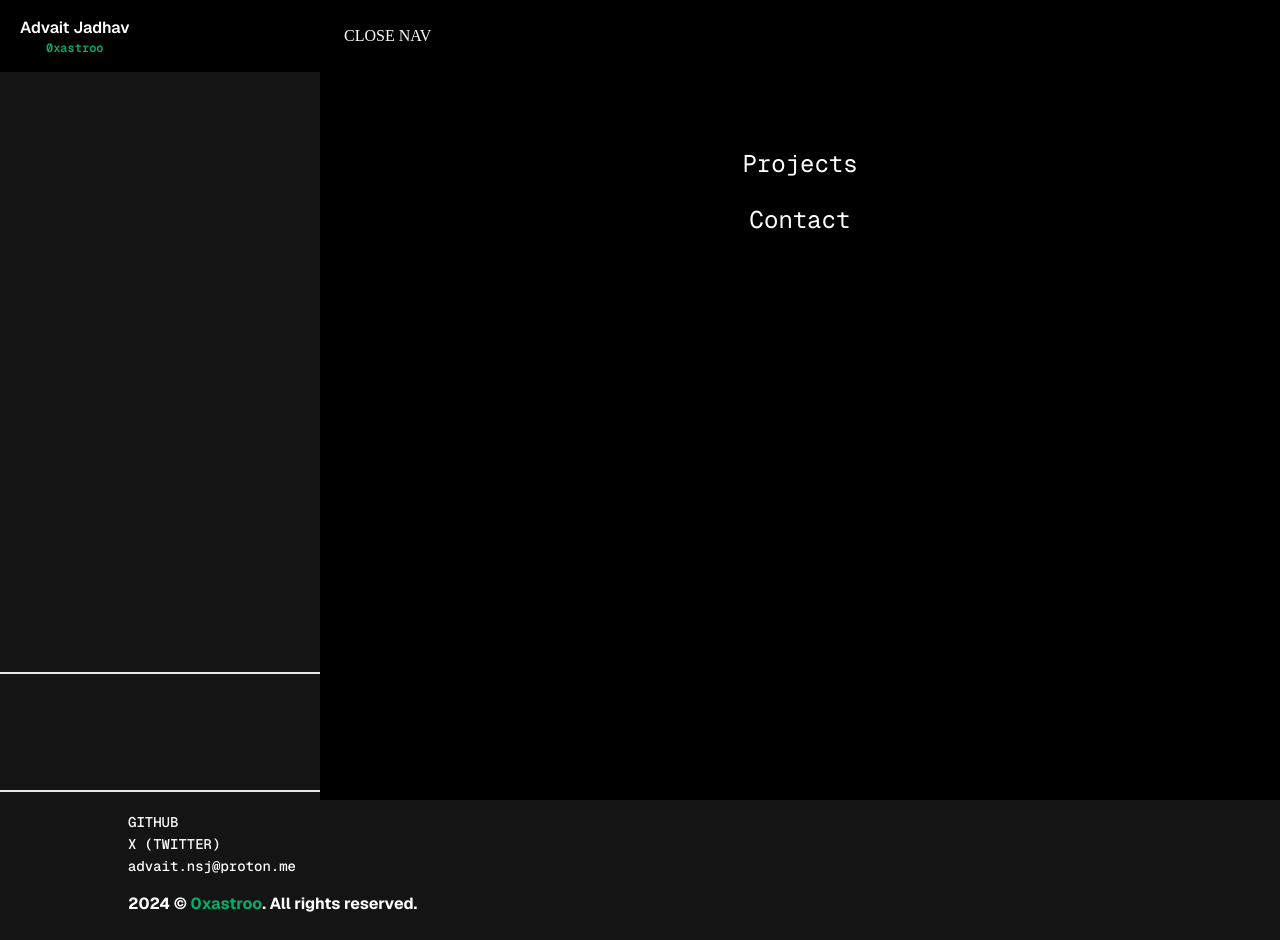
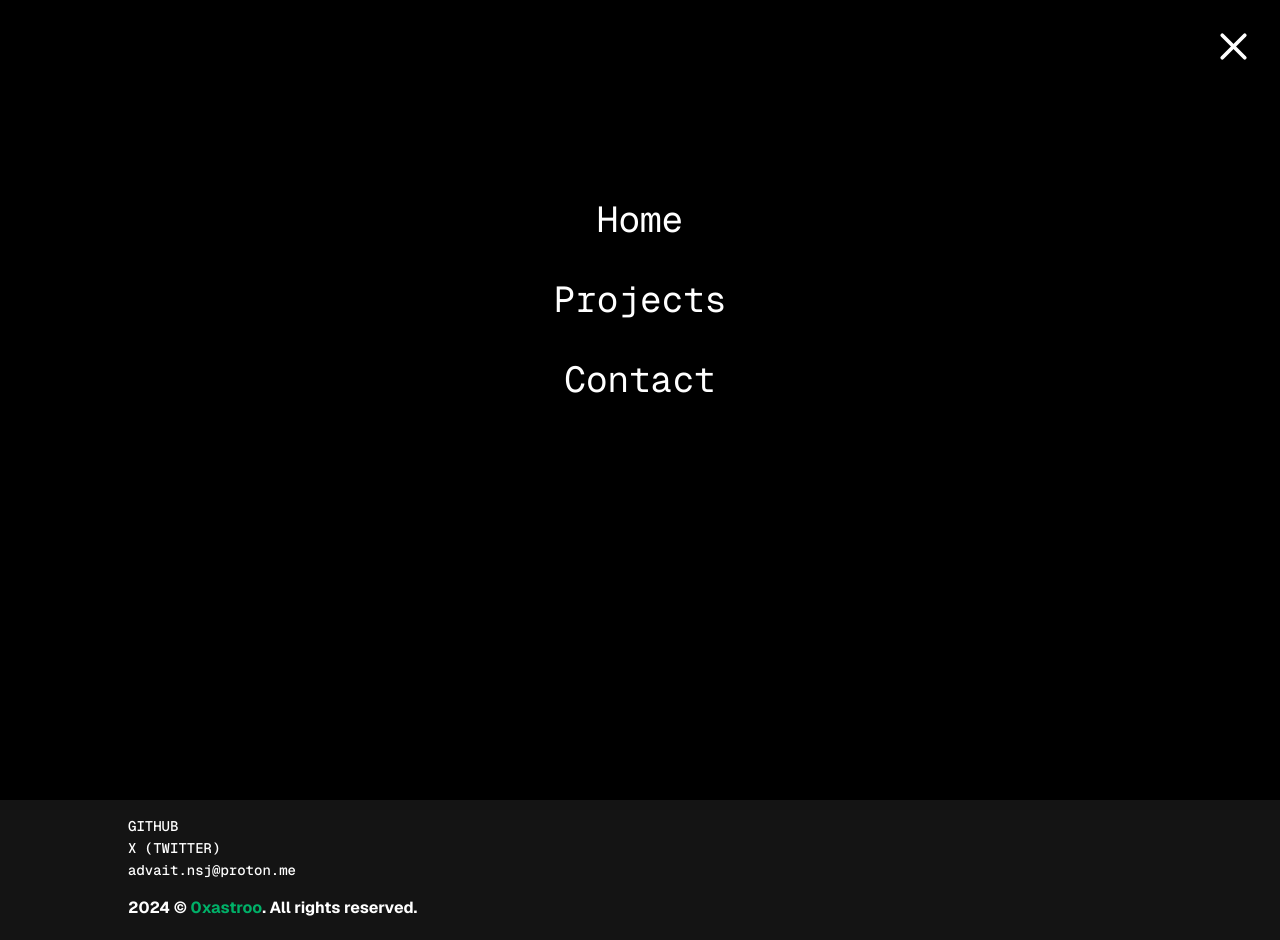
Before and after one commit to 0xastroo/portfolio, a Next.js app: page /contact in a window 1280 px wide. Both pictures are taken after a click on the picture 1240 px from the left and 36 px from the top of the page. Built offline with nearby package versions, Linux system fonts and the light colour scheme.

Commit message:
add animations to navigation menu

```diff
--- a/app/contact/page.tsx
+++ b/app/contact/page.tsx
@@ -21,7 +21,7 @@ export default function Page() {
               <input
                 type="text"
                 id="name"
-                className={`${GeistSans.className} w-full text-2xl rounded-lg text-[#F6FF92] bg-[#171717] border border-white outline-none px-3 py-[6px] font-medium`}
+                className={`${GeistSans.className} w-full text-xl rounded-lg text-[#F6FF92] bg-[#171717] border border-white outline-none px-3 py-[6px] font-medium`}
               />
             </div>
             <div className="flex flex-col gap-1">
@@ -35,7 +35,7 @@ export default function Page() {
               <input
                 type="text"
                 id="help"
-                className={`${GeistSans.className} w-full text-2xl rounded-lg text-[#F6FF92] bg-[#171717] border border-white outline-none px-3 py-[6px] font-medium`}
+                className={`${GeistSans.className} w-full text-xl rounded-lg text-[#F6FF92] bg-[#171717] border border-white outline-none px-3 py-[6px] font-medium`}
               />
             </div>
             <div className="flex flex-col gap-1">
@@ -49,7 +49,7 @@ export default function Page() {
               <input
                 type="email"
                 id="email"
-                className={`${GeistSans.className} w-full text-2xl rounded-lg text-[#F6FF92] bg-[#171717] border border-white outline-none px-3 py-[6px] font-medium`}
+                className={`${GeistSans.className} w-full text-xl rounded-lg text-[#F6FF92] bg-[#171717] border border-white outline-none px-3 py-[6px] font-medium`}
               />
             </div>
             <button className="mt-6">
--- a/app/layout.tsx
+++ b/app/layout.tsx
@@ -3,6 +3,7 @@ import Navbar from "./ui/Navbar";
 import Footer from "./ui/Footer";
 import "./globals.css";
 import { Analytics } from "@vercel/analytics/react";
+
 
 export const metadata: Metadata = {
   title: "0xastroo - Portfolio",
--- a/app/page.tsx
+++ b/app/page.tsx
@@ -1,10 +1,9 @@
 import Hero from "./ui/Hero";
 import Experience from "./ui/Experience";
 import Services from "./ui/Services";
-// import localFont from "next/font/local"
 import local from "next/font/local";
 
-const utara  = local(
+const utara = local(
   {
     src: [
       {
--- a/app/ui/Navbar.tsx
+++ b/app/ui/Navbar.tsx
@@ -5,15 +5,33 @@ import { GeistSans } from "geist/font/sans";
 import Image from "next/image";
 import Link from "next/link";
 import { useState } from "react";
+import { motion } from "framer-motion";
+import local from "next/font/local";
+
+const utara = local(
+  {
+    src: [
+      {
+        path: "../../public/fonts/Utara-Medium.ttf",
+        weight: "600"
+      }
+    ]
+  }
+)
+
+const variants = {
+  open: { opacity: 1, x: 0 },
+  closed: { opacity: 0, x: "100%" },
+}
 
 export default function Navbar() {
   const [isOpen, setIsOpen] = useState(false);
 
   return (
-    <header className="flex justify-between items-center py-4 px-5 bg-black">
+    <header className="flex justify-between items-center py-4 px-8 bg-black">
       <div>
-        <Link className="flex flex-col items-center -gap-0.5" href="/">
-          <h1 className={`${GeistSans.className} font-semibold `}>
+        <Link className="flex flex-col -gap-0.5" href="/">
+          <h1 className={`${GeistSans.className} text-lg font-semibold `}>
             Advait Jadhav
           </h1>
           <p
@@ -31,36 +49,69 @@ export default function Navbar() {
         height={13}
         alt="open-nav"
       />
-      <nav
-        className={`fixed top-0 right-0 h-screen bg-black w-3/4 transition-all delay-75 ${isOpen ? "translate-x-0" : "translate-x-full"
-          }`}
+      <motion.nav
+        className={`fixed top-0 right-0 h-screen bg-black w-full`}
+        animate={isOpen ? "open" : "closed"}
+        initial={false}
+        variants={variants}
+        transition={{
+          ease: "linear",
+          duration: .25,
+        }}
       >
-        <div className="p-6">
+        <div className="fixed top-0 right-0 p-6">
           <Link href="#" onClick={() => setIsOpen(false)}>
-            CLOSE NAV
+            <Image
+              src="/closeNav.svg"
+              width={45}
+              height={45}
+              alt="close-nav"
+              className="text-white"
+            />
           </Link>
         </div>
-        <ul className="flex flex-col h-[30vh] justify-center gap-6 items-center ">
-          <li>
+        <ul className="flex flex-col h-[75vh] justify-center gap-10 items-center ">
+          <motion.li
+            initial={{ opacity: 0, y: "100%" }}
+            whileInView={{ opacity: 1, y: 0 }}
+            transition={{ type: "bounce", duration: .8 }}
+          >
             <Link
               onClick={() => setIsOpen(false)}
-              className={`${GeistMono.className} text-2xl hover:underline`}
+              className={`${GeistMono.className} text-4xl hover:underline`}
+              href="/"
+            >
+              Home
+            </Link>
+          </motion.li>
+          <motion.li
+            initial={{ opacity: 0, y: "100%" }}
+            whileInView={{ opacity: 1, y: 0 }}
+            transition={{ type: "bounce", duration: .8 }}
+          >
+            <Link
+              onClick={() => setIsOpen(false)}
+              className={`${GeistMono.className} text-4xl hover:underline`}
               href="/projects"
             >
               Projects
             </Link>
-          </li>
-          <li>
+          </motion.li>
+          <motion.li
+            initial={{ opacity: 0, y: "100%" }}
+            whileInView={{ opacity: 1, y: 0 }}
+            transition={{ type: "bounce", duration: .8 }}
+          >
             <Link
               onClick={() => setIsOpen(false)}
-              className={`${GeistMono.className} text-2xl hover:underline`}
+              className={`${GeistMono.className} text-4xl hover:underline`}
               href="/contact"
             >
               Contact
             </Link>
-          </li>
+          </motion.li>
         </ul>
-      </nav>
+      </motion.nav>
     </header>
   );
 }
--- a/package.json
+++ b/package.json
@@ -10,6 +10,7 @@
   },
   "dependencies": {
     "@vercel/analytics": "^1.2.2",
+    "framer-motion": "^11.1.7",
     "g": "^2.0.1",
     "geist": "^1.3.0",
     "next": "14.2.2",
```
Also changed, not shown: public/closeNav.svg (added), 1 other file (tests, documents, lock files or other folders).
